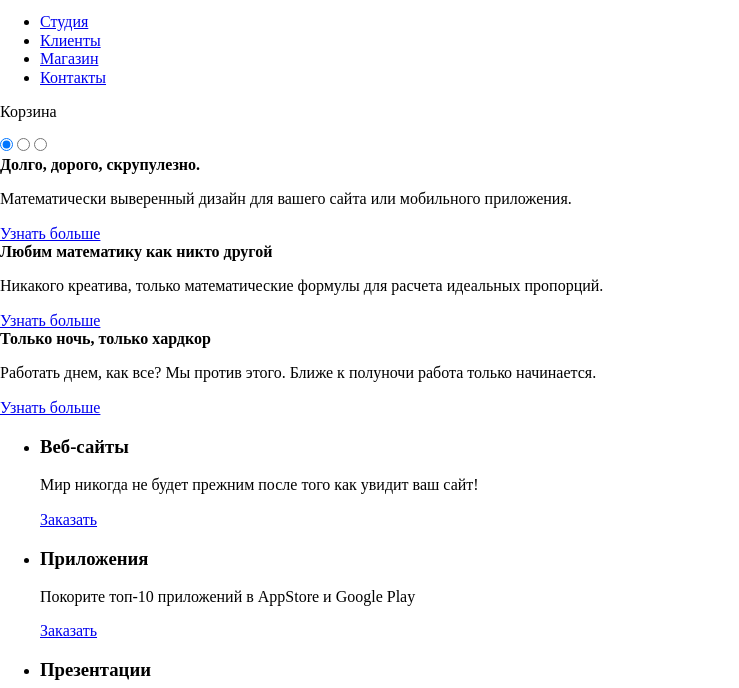
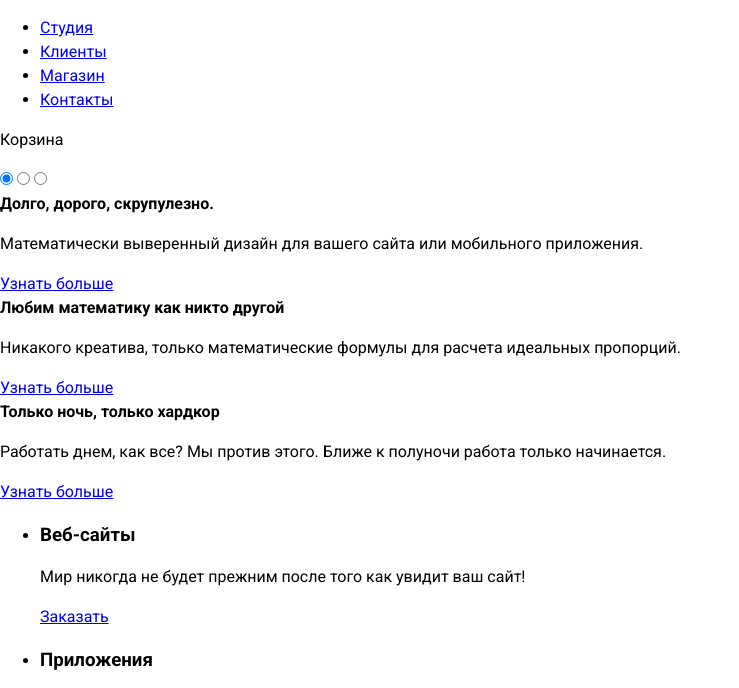
Before and after one commit to FormSpy/first-project, a plain HTML site: page nerds/index.html in a window 1280 px wide. Shown: the part 88-776 px from the top of the page, without its empty margins (0-739 px from the left). Drawn offline with Linux system fonts and the light colour scheme.

Commit message:
Подключил файл стилей. Задал базовую стилизацию для body.

```diff
--- /dev/null
+++ b/nerds/css/styles.css
@@ -0,0 +1,12 @@
+body {
+  margin: 0;
+  padding: 0;
+
+  font-family: "Roboto", Arial, sans-serif;
+  font-size: 16px;
+  line-height: 24px;
+  font-weight: 400;
+  color: #oooooo;
+
+  background-color: #ffffff;
+}
--- a/nerds/index.html
+++ b/nerds/index.html
@@ -3,6 +3,7 @@
   <head>
     <link href="https://fonts.googleapis.com/css?family=Roboto:400,500,700&amp;subset=cyrillic" rel="stylesheet">
     <link href="css/normalize.css" rel="stylesheet">
+    <link href="css/styles.css" rel="stylesheet">
     <meta charset="UTF-8">
     <title>Дизайн-студия Nerds</title>
   </head>
```
